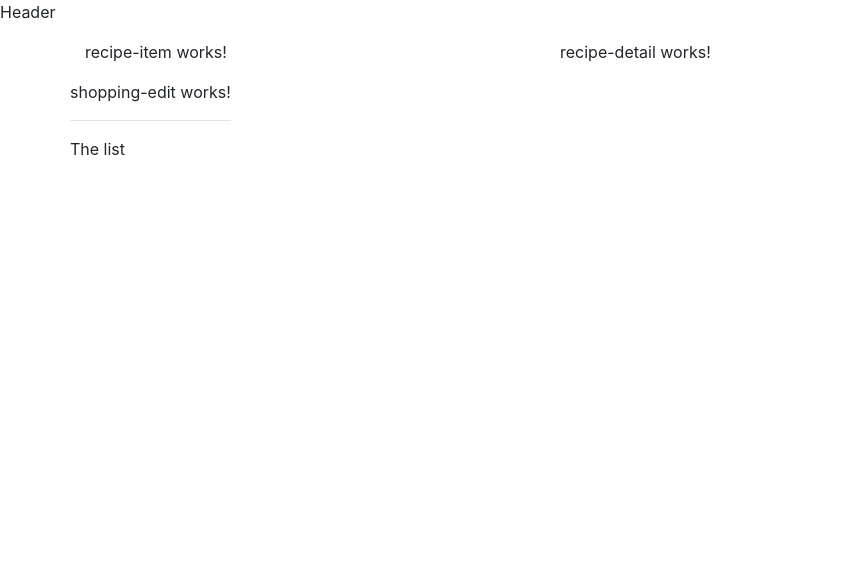
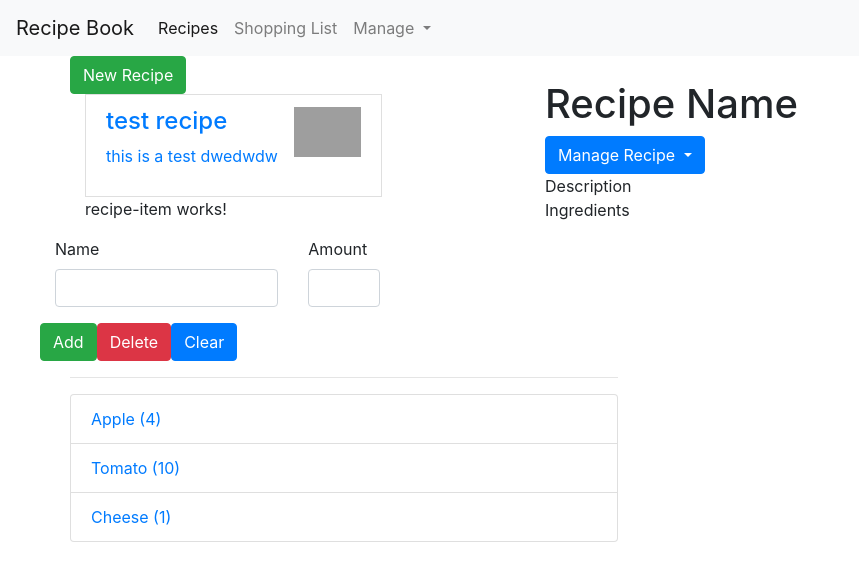
Before and after one commit to DraghiciStefan1984/Angular-Maximilian, an Angular app in the folder recipe-book/: page / in a window 1280 px wide. Shown: the top 564 px of the page, without its empty margins (0-859 px from the left). Built offline with nearby package versions, Linux system fonts and the light colour scheme; grey boxes are pictures that could not be loaded.

Commit message:
recipe app layout

```diff
--- a/recipe-book/src/app/components/header/header.component.html
+++ b/recipe-book/src/app/components/header/header.component.html
@@ -1 +1,27 @@
-<p>Header</p>
+<nav class="navbar navbar-expand-lg navbar-light bg-light">
+  <a class="navbar-brand" href="#">Recipe Book</a>
+  <button class="navbar-toggler" type="button" data-toggle="collapse" data-target="#navbarSupportedContent" aria-controls="navbarSupportedContent" aria-expanded="false" aria-label="Toggle navigation">
+    <span class="navbar-toggler-icon"></span>
+  </button>
+
+  <div class="collapse navbar-collapse" id="navbarSupportedContent">
+    <ul class="navbar-nav mr-auto">
+      <li class="nav-item active">
+        <a class="nav-link" href="#">Recipes</a>
+      </li>
+      <li class="nav-item">
+        <a class="nav-link" href="#">Shopping List</a>
+      </li>
+      <li class="nav-item dropdown">
+        <a class="nav-link dropdown-toggle" href="#" id="navbarDropdown" role="button" data-toggle="dropdown" aria-haspopup="true" aria-expanded="false">
+          Manage
+        </a>
+        <ul class="dropdown-menu">
+            <li><a href="#">Save Data</a></li>
+            <li><a href="#">Fetch Data</a></li>
+        </ul>
+      </li>
+
+    </ul>
+  </div>
+</nav>
--- a/recipe-book/src/app/components/recipes/recipe-detail/recipe-detail.component.html
+++ b/recipe-book/src/app/components/recipes/recipe-detail/recipe-detail.component.html
@@ -1 +1,32 @@
-<p>recipe-detail works!</p>
+<div class="row">
+    <div class="col-md-12">
+        <img src="" alt="" class="img-responsive">
+    </div>
+</div>
+<div class="row">
+    <div class="col-xs-12">
+        <h1>Recipe Name</h1>
+    </div>
+</div>
+<div class="row">
+    <div class="col-xs-12">
+        <div class="btn-group">
+            <button type="button" class="btn btn-primary dropdown-toggle">Manage Recipe <span class="caret"></span></button>
+            <ul class="dropdown-menu">
+                <li><a href="#">Add ingredients to shopping list.</a></li>
+                <li><a href="#">Edit recipe.</a></li>
+                <li><a href="#">Delete recipe.</a></li>
+            </ul>
+        </div>
+    </div>
+</div>
+<div class="row">
+    <div class="col-xs-12">
+        Description
+    </div>
+</div>
+<div class="row">
+    <div class="col-xs-12">
+        Ingredients
+    </div>
+</div>
--- a/recipe-book/src/app/components/recipes/recipe-list/recipe-list.component.html
+++ b/recipe-book/src/app/components/recipes/recipe-list/recipe-list.component.html
@@ -1 +1,19 @@
-<app-recipe-item></app-recipe-item>
+<div class="row">
+    <div class="col-xs-12">
+        <button class="btn btn-success">New Recipe</button>
+    </div>
+</div>
+<div class="row no-gutters">
+    <div class="col-md-8">
+        <a href="#" class="list-group-item clearfix" *ngFor="let recipe of recipes">
+            <div class="float-left">
+                <h4 class="list-group-item-heading">{{recipe.name}}</h4>
+                <p class="list-group-item-text">{{recipe.description}}</p>
+            </div>
+            <span class="float-right">
+                <img src="{{recipe.imagePath}}" alt="{{recipe.name}}" class="img-responsive" style="max-height: 50px;">
+            </span>
+        </a>
+        <app-recipe-item></app-recipe-item>
+    </div>
+</div>
--- a/recipe-book/src/app/components/recipes/recipe-list/recipe-list.component.ts
+++ b/recipe-book/src/app/components/recipes/recipe-list/recipe-list.component.ts
@@ -1,3 +1,4 @@
+import { Recipe } from './../recipe.model';
 import { Component, OnInit } from '@angular/core';
 
 @Component({
@@ -7,6 +8,8 @@
 })
 export class RecipeListComponent implements OnInit {
 
+  recipes: Recipe[] = [new Recipe('test recipe', 'this is a test dwedwdw',
+  'https://www.dinneratthezoo.com/wp-content/uploads/2017/09/mongolian-beef-2.jpg')];
   constructor() { }
 
   ngOnInit() {
--- /dev/null
+++ b/recipe-book/src/app/components/recipes/recipe.model.ts
@@ -0,0 +1,13 @@
+export class Recipe
+{
+    public name: string;
+    public description: string;
+    public imagePath: string;
+
+    constructor(name: string, description: string, imagePath: string)
+    {
+        this.name = name;
+        this.description = description;
+        this.imagePath = imagePath;
+    }
+}
--- a/recipe-book/src/app/components/shopping-list/shopping-edit/shopping-edit.component.html
+++ b/recipe-book/src/app/components/shopping-list/shopping-edit/shopping-edit.component.html
@@ -1 +1,23 @@
-<p>shopping-edit works!</p>
+<div class="row">
+    <div class="col-xs-12">
+        <form>
+            <div class="row">
+                <div class="col-sm-5 form-group">
+                    <label for="name">Name</label>
+                    <input type="text" id="name" class="form-control">
+                </div>
+                <div class="col-sm-2 form-group">
+                    <label for="amount">Amount</label>
+                    <input type="number" id="amount" class="form-control">
+                </div>
+            </div>
+            <div class="row">
+                <div class="col-xs-12">
+                    <button class="btn btn-success" type="submit">Add</button>
+                    <button class="btn btn-danger" type="submit">Delete</button>
+                    <button class="btn btn-primary" type="submit">Clear</button>
+                </div>
+            </div>
+        </form>
+    </div>
+</div>
--- a/recipe-book/src/app/components/shopping-list/shopping-list.component.html
+++ b/recipe-book/src/app/components/shopping-list/shopping-list.component.html
@@ -1,7 +1,11 @@
 <div class="row">
-    <div class="col-sx-10">
+    <div class="col-xs-10">
         <app-shopping-edit></app-shopping-edit>
         <hr>
-        <p>The list</p>
+        <ul class="list-group">
+            <a class="list-group-item" style="cursor: pointer" *ngFor="let ingredient of ingredients">
+                {{ingredient.name}} ({{ingredient.amount}})
+            </a>
+        </ul>
     </div>
 </div>
--- a/recipe-book/src/app/components/shopping-list/shopping-list.component.ts
+++ b/recipe-book/src/app/components/shopping-list/shopping-list.component.ts
@@ -1,3 +1,4 @@
+import { Ingredient } from './../../shared/ingredient.model';
 import { Component, OnInit } from '@angular/core';
 
 @Component({
@@ -7,6 +8,8 @@
 })
 export class ShoppingListComponent implements OnInit {
 
+  ingredients: Ingredient[] = [new Ingredient('Apple', 4), new Ingredient('Tomato', 10), new Ingredient('Cheese', 1)];
+
   constructor() { }
 
   ngOnInit() {
--- /dev/null
+++ b/recipe-book/src/app/shared/ingredient.model.ts
@@ -0,0 +1,4 @@
+export class Ingredient
+{
+    constructor(public name: string, public amount: number){}
+}
```
